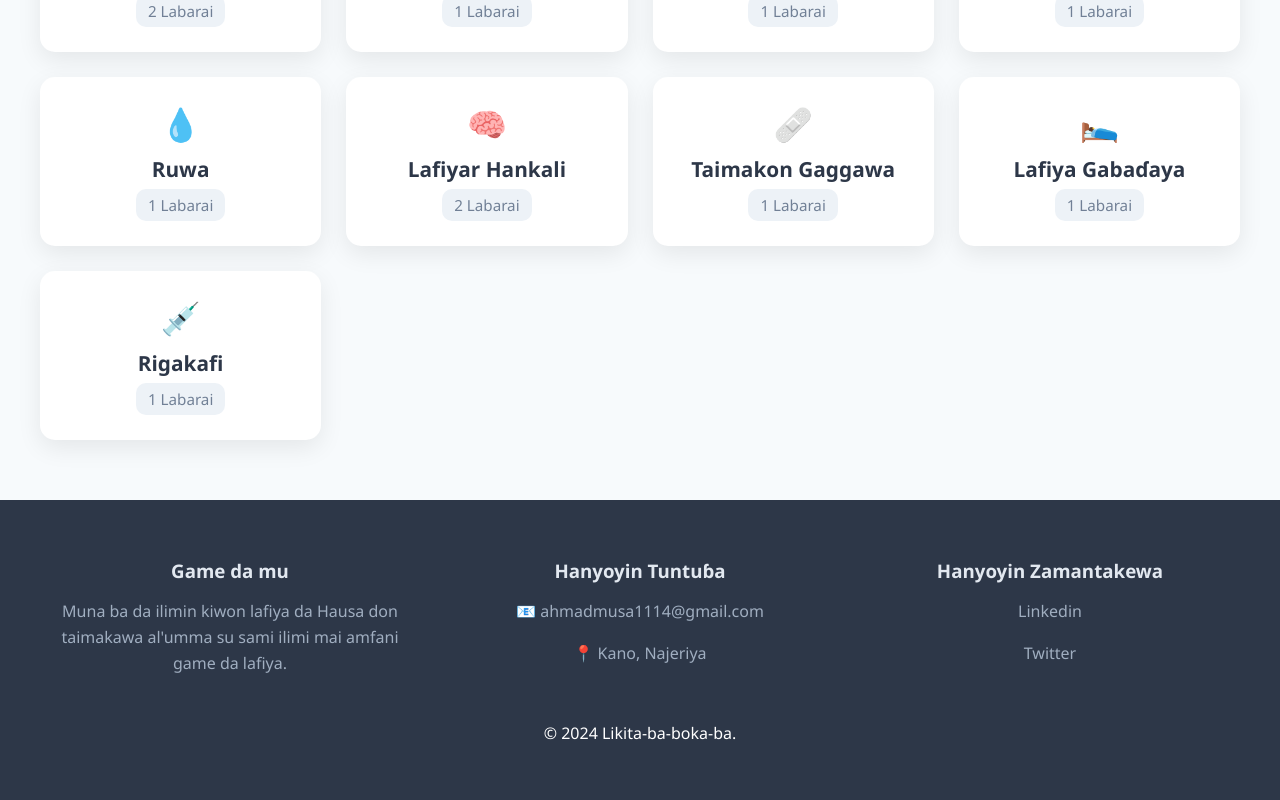
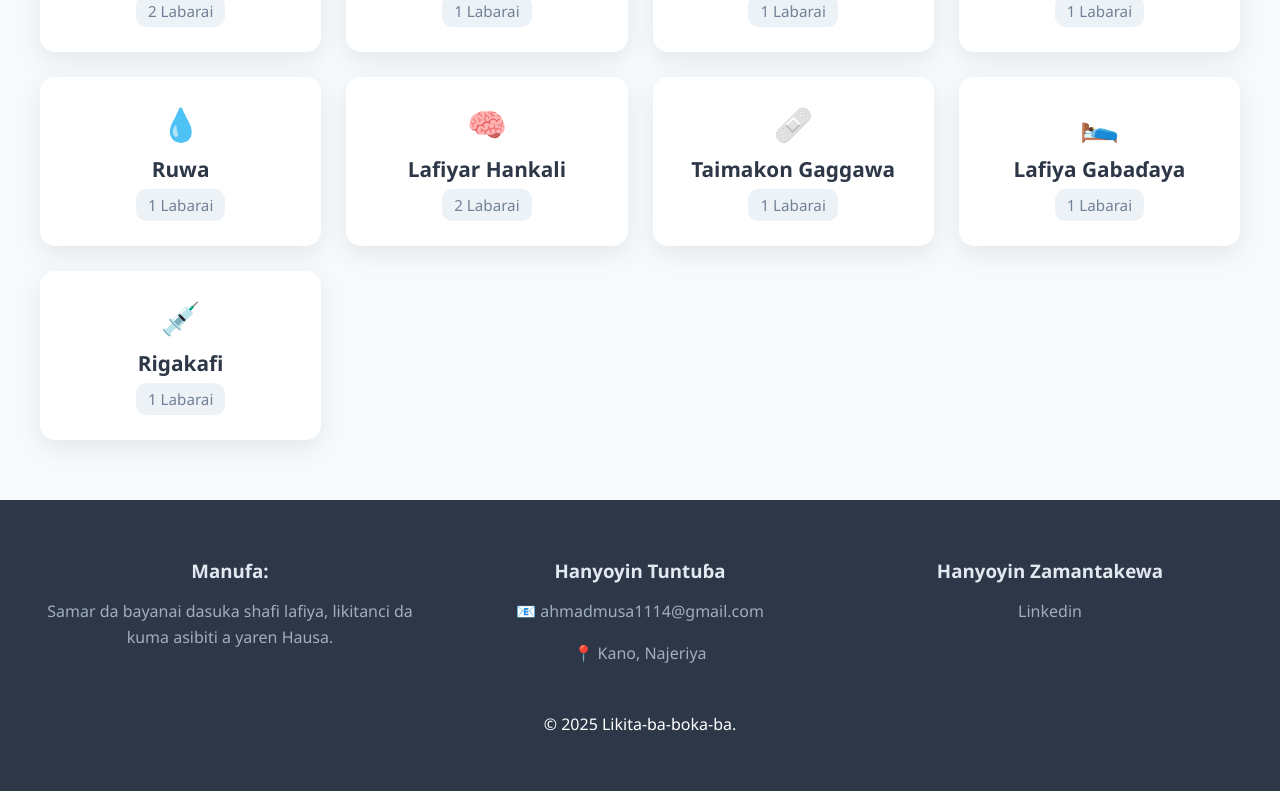
Before and after one commit to mycontribusion/likita-ba-boka-ba, a React (Create React App) app: page / in a window 1280 px wide. Shown: the part 1874-2674 px from the top of the page. Built offline with nearby package versions, Linux system fonts and the light colour scheme.

Commit message:
edit the footer

```diff
--- a/src/components/Footer.js
+++ b/src/components/Footer.js
@@ -7,8 +7,8 @@ const Footer = () => {
         <div className="footer-content">
 
           <div className="footer-section">
-            <h3>Game da mu</h3>
-            <p>Muna ba da ilimin kiwon lafiya da Hausa don taimakawa al'umma su sami ilimi mai amfani game da lafiya.</p>
+            <h3>Manufa:</h3>
+            <p>Samar da bayanai dasuka shafi lafiya, likitanci da kuma asibiti a yaren Hausa.</p>
           </div>
 
           <div className="footer-section">
@@ -22,12 +22,11 @@ const Footer = () => {
             {/* Using a fragment (<>) or <div> to wrap the list of links */}
             <div>
               <p><a href="https://www.linkedin.com/in/ahmad-m-musa-b93587156/">Linkedin</a></p>
-              <p><a href="#">Twitter</a></p>
             </div>
           </div>
 
         </div>
-        <p>&copy; 2024 Likita-ba-boka-ba.</p>
+        <p>&copy; 2025 Likita-ba-boka-ba.</p>
       </div>
     </footer>
   );
--- a/src/pages/AboutPage.js
+++ b/src/pages/AboutPage.js
@@ -5,7 +5,7 @@ const AboutPage = () => {
   return (
     <div className="about-container">
       <h1 className="about-title">Game da Likita Ba Boka Ba</h1>
-      <p className="about-subtitle">🏥 Ilimin Lafiya a Harshen Hausa</p>
+      <p className="about-subtitle">🏥 Tataccen Ilimin Lafiya daga Likita </p>
 
       <hr className="about-divider" />
 
```
